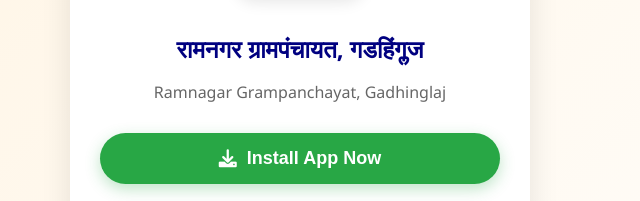
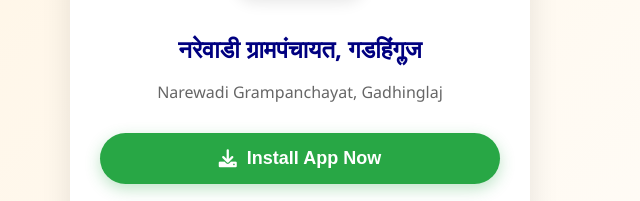
Before and after one commit to vedchitrakolhapur/narewadi, a plain HTML site: page app_download.html in a window 1280 px wide. Shown: the part 259-460 px from the top of the page, 340-980 px from the left. Drawn offline with Linux system fonts and the light colour scheme.

Commit message:
Updated via CMS: app_download.html

```diff
--- a/app_download.html
+++ b/app_download.html
@@ -4,7 +4,7 @@
     <head>
         <meta charset="UTF-8">
         <meta name="viewport" content="width=device-width, initial-scale=1.0">
-        <title>Download App - रामनगर ग्रामपंचायत, गडहिंग्लज</title>
+        <title>Download App - नरेवाडी ग्रामपंचायत, गडहिंग्लज</title>
         <meta name="theme-color" content="#FF9933">
         <link rel="manifest" href="manifest.json">
         <link rel="stylesheet" href="https://cdnjs.cloudflare.com/ajax/libs/font-awesome/6.0.0/css/all.min.css">
@@ -34,9 +34,9 @@
     </head>
     <body>
         <div class="app-card">
-            <img src="https://basegp.bizc.in/assets/gp3379347.webp" alt="App Icon" class="app-icon">
-            <h1>रामनगर ग्रामपंचायत, गडहिंग्लज</h1>
-            <p>Ramnagar Grampanchayat, Gadhinglaj</p>
+            <img src="https://narewadi.gadgp.in/assets/gp3379347.webp" alt="App Icon" class="app-icon">
+            <h1>नरेवाडी ग्रामपंचायत, गडहिंग्लज</h1>
+            <p>Narewadi Grampanchayat, Gadhinglaj</p>
 
             <button id="pwaInstallBtn" class="install-btn" style="display:none;">
                 <i class="fas fa-download"></i> Install App Now
```
